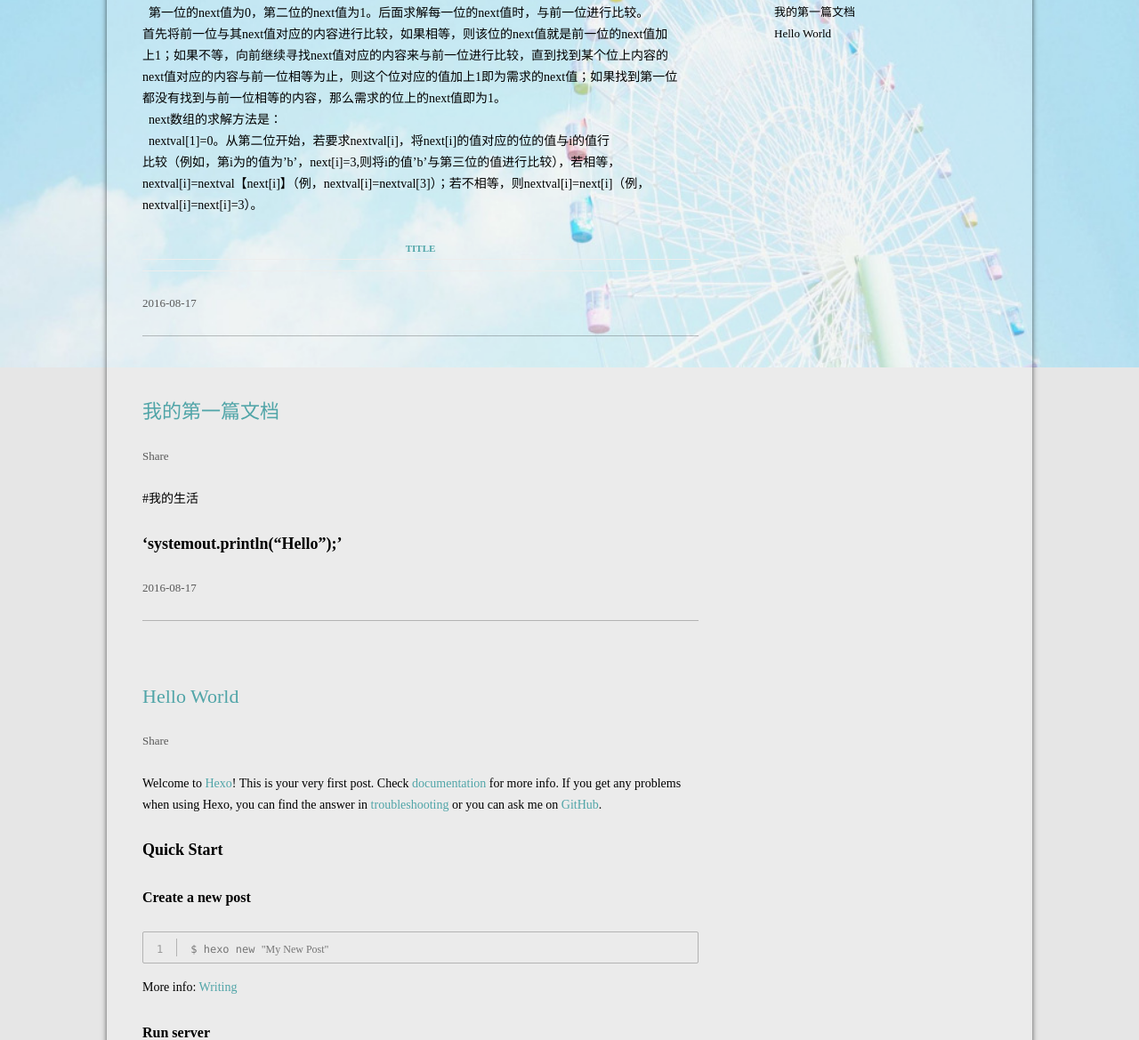
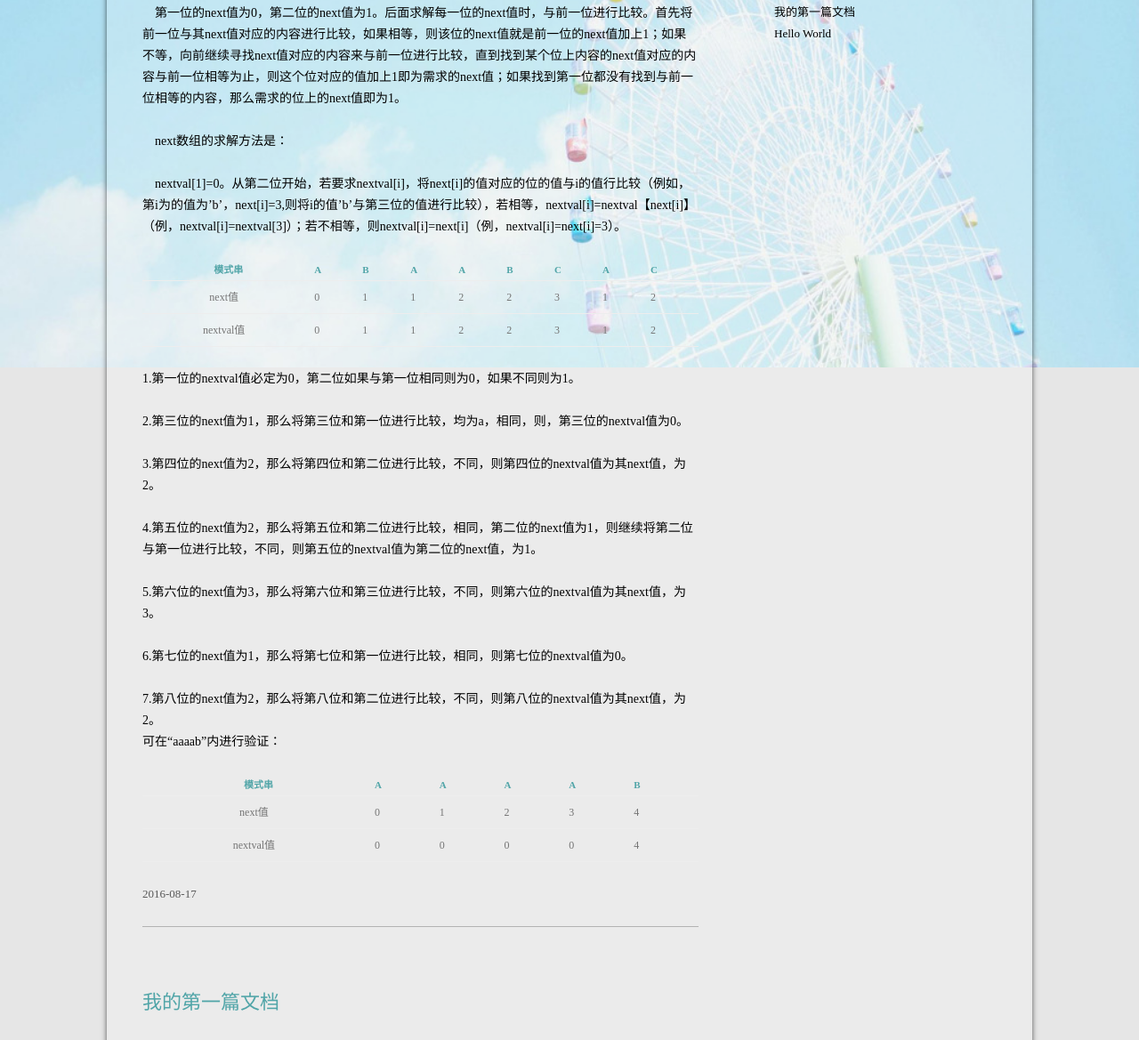
Before and after one commit to chenjianqi0502/chenjianqi0502.github.io, a plain HTML site: page index.html in a window 1280 px wide. Shown: the part 387-1556 px from the top of the page at 89% size. Drawn offline with Linux system fonts and the light colour scheme; a script that the page names is missing.

Commit message:
Site updated: 2016-08-18 10:00:17

```diff
--- a/index.html
+++ b/index.html
@@ -75,23 +75,86 @@
 
         <div class="comments-link">
 
-            <a href="javascript:void(0);" data-url="http://yoursite.com/2016/08/17/KMP求next和nextval数组的求法/" data-id="cirznxxib0000c0m9igyz25f5" class="leave-reply bdsharebuttonbox" data-cmd="more">Share</a>
+            <a href="javascript:void(0);" data-url="http://yoursite.com/2016/08/17/KMP求next和nextval数组的求法/" data-id="cirzoj8pj0000wwm9d4luvmyt" class="leave-reply bdsharebuttonbox" data-cmd="more">Share</a>
         </div><!-- .comments-link -->
       </header><!-- .entry-header -->
 
     <div class="entry-content">
 
-        <h3 id="本文主要介绍KMP中next数组的选择题的简单的求法"><a href="#本文主要介绍KMP中next数组的选择题的简单的求法" class="headerlink" title="本文主要介绍KMP中next数组的选择题的简单的求法"></a>本文主要介绍KMP中next数组的选择题的简单的求法</h3><p>&nbsp;&nbsp;第一位的next值为0，第二位的next值为1。后面求解每一位的next值时，与前一位进行比较。<br>首先将前一位与其next值对应的内容进行比较，如果相等，则该位的next值就是前一位的next值加<br>上1；如果不等，向前继续寻找next值对应的内容来与前一位进行比较，直到找到某个位上内容的<br>next值对应的内容与前一位相等为止，则这个位对应的值加上1即为需求的next值；如果找到第一位<br>都没有找到与前一位相等的内容，那么需求的位上的next值即为1。<br>&nbsp;&nbsp;next数组的求解方法是：<br>&nbsp;&nbsp;nextval[1]=0。从第二位开始，若要求nextval[i]，将next[i]的值对应的位的值与i的值行<br>比较（例如，第i为的值为’b’，next[i]=3,则将i的值’b’与第三位的值进行比较），若相等，nextval[i]=nextval【next[i]】（例，nextval[i]=nextval[3]）；若不相等，则nextval[i]=next[i]（例，nextval[i]=next[i]=3）。</p>
+        <h3 id="本文主要介绍KMP中next数组的选择题的简单的求法"><a href="#本文主要介绍KMP中next数组的选择题的简单的求法" class="headerlink" title="本文主要介绍KMP中next数组的选择题的简单的求法"></a>本文主要介绍KMP中next数组的选择题的简单的求法</h3><p>&nbsp;&nbsp;&nbsp;&nbsp;第一位的next值为0，第二位的next值为1。后面求解每一位的next值时，与前一位进行比较。首先将前一位与其next值对应的内容进行比较，如果相等，则该位的next值就是前一位的next值加上1；如果不等，向前继续寻找next值对应的内容来与前一位进行比较，直到找到某个位上内容的next值对应的内容与前一位相等为止，则这个位对应的值加上1即为需求的next值；如果找到第一位都没有找到与前一位相等的内容，那么需求的位上的next值即为1。<br><br>&nbsp;&nbsp;&nbsp;&nbsp;next数组的求解方法是：<br><br>&nbsp;&nbsp;&nbsp;&nbsp;nextval[1]=0。从第二位开始，若要求nextval[i]，将next[i]的值对应的位的值与i的值行比较（例如，第i为的值为’b’，next[i]=3,则将i的值’b’与第三位的值进行比较），若相等，nextval[i]=nextval【next[i]】（例，nextval[i]=nextval[3]）；若不相等，则nextval[i]=next[i]（例，nextval[i]=next[i]=3）。<br></p>
 <table>
 <thead>
 <tr>
-<th style="text-align:center">title</th>
-<th style="text-align:center"></th>
+<th style="text-align:center">模式串</th>
+<th>a</th>
+<th>b</th>
+<th>a</th>
+<th>a</th>
+<th>b</th>
+<th>c</th>
+<th>a</th>
+<th>c</th>
 </tr>
 </thead>
 <tbody>
 <tr>
-<td style="text-align:center"></td>
+<td style="text-align:center">next值</td>
+<td>0</td>
+<td>1</td>
+<td>1</td>
+<td>2</td>
+<td>2</td>
+<td>3</td>
+<td>1</td>
+<td>2</td>
+</tr>
+<tr>
+<td style="text-align:center">nextval值</td>
+<td>0</td>
+<td>1</td>
+<td>1</td>
+<td>2</td>
+<td>2</td>
+<td>3</td>
+<td>1</td>
+<td>2</td>
+</tr>
+</tbody>
+</table>
+<p>  1.第一位的nextval值必定为0，第二位如果与第一位相同则为0，如果不同则为1。</p>
+<p> 2.第三位的next值为1，那么将第三位和第一位进行比较，均为a，相同，则，第三位的nextval值为0。</p>
+<p>3.第四位的next值为2，那么将第四位和第二位进行比较，不同，则第四位的nextval值为其next值，为2。</p>
+<p>4.第五位的next值为2，那么将第五位和第二位进行比较，相同，第二位的next值为1，则继续将第二位与第一位进行比较，不同，则第五位的nextval值为第二位的next值，为1。</p>
+<p>5.第六位的next值为3，那么将第六位和第三位进行比较，不同，则第六位的nextval值为其next值，为3。</p>
+<p>6.第七位的next值为1，那么将第七位和第一位进行比较，相同，则第七位的nextval值为0。</p>
+<p>7.第八位的next值为2，那么将第八位和第二位进行比较，不同，则第八位的nextval值为其next值，为2。<br>可在“aaaab”内进行验证：<br></p>
+<table>
+<thead>
+<tr>
+<th style="text-align:center">模式串</th>
+<th>a</th>
+<th>a</th>
+<th>a</th>
+<th>a</th>
+<th>b</th>
+</tr>
+</thead>
+<tbody>
+<tr>
+<td style="text-align:center">next值</td>
+<td>0</td>
+<td>1</td>
+<td>2</td>
+<td>3</td>
+<td>4</td>
+</tr>
+<tr>
+<td style="text-align:center">nextval值</td>
+<td>0</td>
+<td>0</td>
+<td>0</td>
+<td>0</td>
+<td>4</td>
 </tr>
 </tbody>
 </table>
@@ -131,7 +194,7 @@
 
         <div class="comments-link">
 
-            <a href="javascript:void(0);" data-url="http://yoursite.com/2016/08/17/我的第一篇文档/" data-id="cirznxxik0001c0m97xchnxh9" class="leave-reply bdsharebuttonbox" data-cmd="more">Share</a>
+            <a href="javascript:void(0);" data-url="http://yoursite.com/2016/08/17/我的第一篇文档/" data-id="cirzoj8pu0002wwm91jq194k2" class="leave-reply bdsharebuttonbox" data-cmd="more">Share</a>
         </div><!-- .comments-link -->
       </header><!-- .entry-header -->
 
@@ -174,7 +237,7 @@
 
         <div class="comments-link">
 
-            <a href="javascript:void(0);" data-url="http://yoursite.com/2016/08/16/hello-world/" data-id="cirznxxio0002c0m9xqwsxk8w" class="leave-reply bdsharebuttonbox" data-cmd="more">Share</a>
+            <a href="javascript:void(0);" data-url="http://yoursite.com/2016/08/16/hello-world/" data-id="cirzoj8pp0001wwm9ek4uwybc" class="leave-reply bdsharebuttonbox" data-cmd="more">Share</a>
         </div><!-- .comments-link -->
       </header><!-- .entry-header -->
 
--- a/sitemap.xml
+++ b/sitemap.xml
@@ -4,7 +4,7 @@
   <url>
     <loc>http://yoursite.com/2016/08/17/KMP%E6%B1%82next%E5%92%8Cnextval%E6%95%B0%E7%BB%84%E7%9A%84%E6%B1%82%E6%B3%95/</loc>
 
-    <lastmod>2016-08-18T01:42:00.685Z</lastmod>
+    <lastmod>2016-08-18T01:59:48.497Z</lastmod>
 
   </url>
 
```
Also changed, not shown: 2016/08/16/hello-world/index.html (+1 -1 lines), 2016/08/17/KMP求next和nextval数组的求法/index.html (+73 -10 lines), 2016/08/17/我的第一篇文档/index.html (+1 -1 lines), atom.xml (+69 -6 lines).
